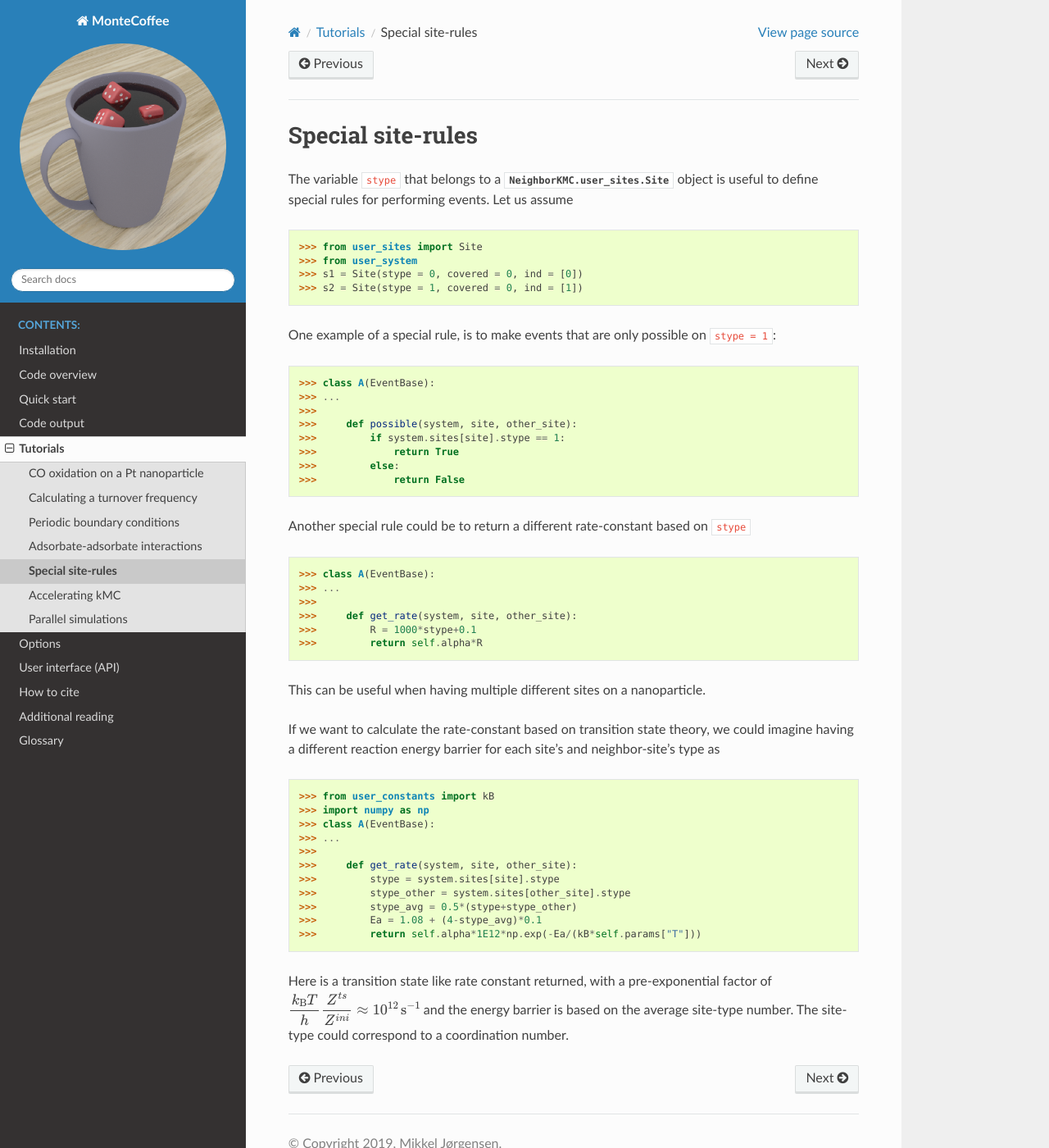
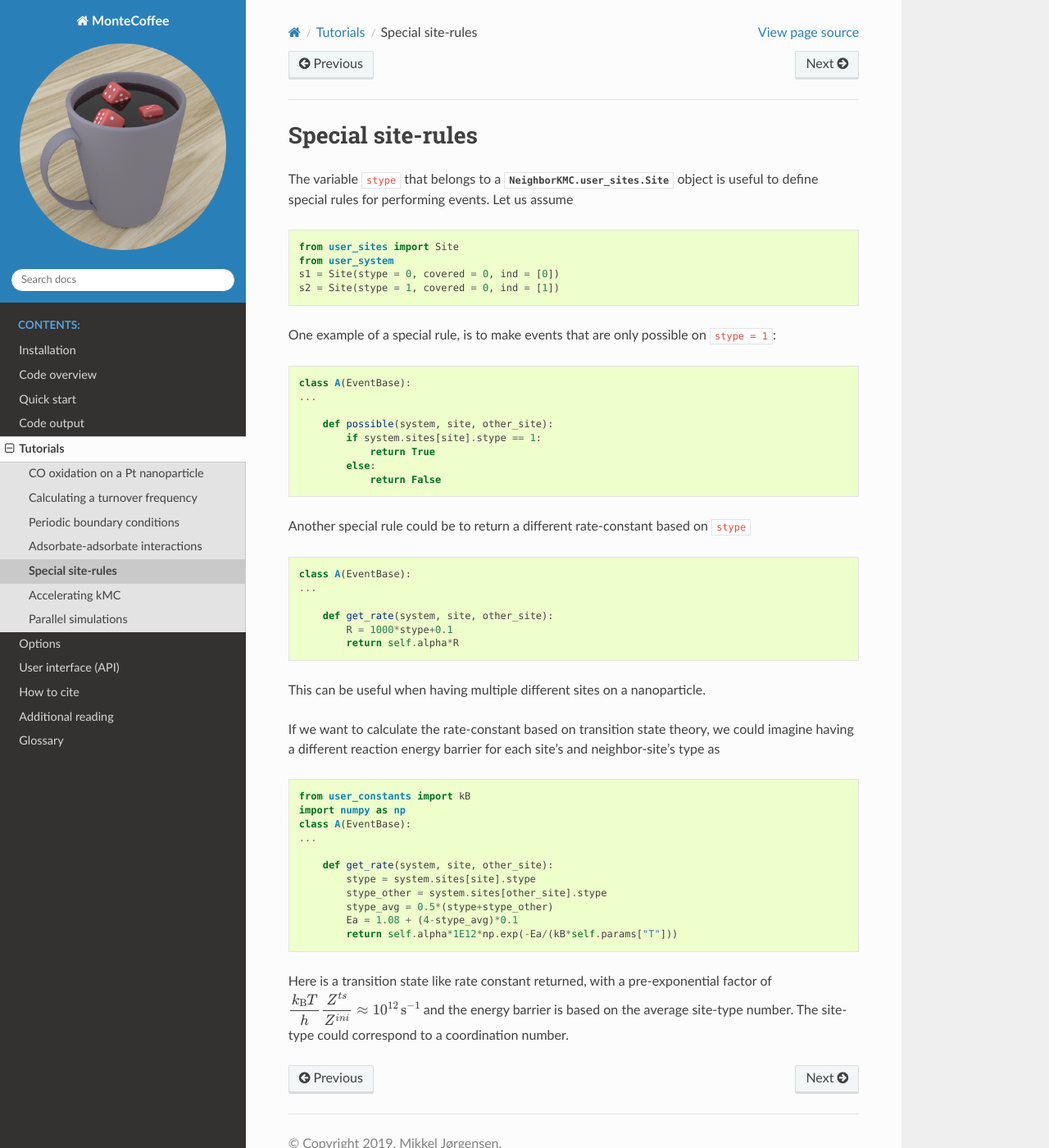
Before and after one commit to sevyharris/MonteCoffee, a Sphinx documentation site: the page built from documentation/tutorials/sites.rst, in a window 1280 px wide and 1400 px high. Shown: the whole window at 82% size. Built offline with Sphinx 7.4.7 and the Read the Docs theme 2.0.0, drawn with Linux system fonts in a browser that asks for light colours; some of the changed lines change nothing that is shown.

Commit message:
- removed >>> in rest of documentation.

```diff
--- a/documentation/tutorials/sites.rst
+++ b/documentation/tutorials/sites.rst
@@ -6,48 +6,56 @@ Special site-rules
 The variable :code:`stype` that belongs to a :class:`NeighborKMC.user_sites.Site` object
 is useful to define special rules for performing events. Let us assume
 
->>> from user_sites import Site
->>> from user_system
->>> s1 = Site(stype = 0, covered = 0, ind = [0])
->>> s2 = Site(stype = 1, covered = 0, ind = [1])
+.. code-block:: python
+
+     from user_sites import Site
+     from user_system
+     s1 = Site(stype = 0, covered = 0, ind = [0])
+     s2 = Site(stype = 1, covered = 0, ind = [1])
 
 One example of a special rule, is to make events that are only possible on :code:`stype = 1`:
 
->>> class A(EventBase):
->>> ...
->>>
->>>     def possible(system, site, other_site):
->>>         if system.sites[site].stype == 1:
->>>             return True
->>>         else:
->>>             return False
+.. code-block:: python
+
+     class A(EventBase):
+     ...
+
+         def possible(system, site, other_site):
+             if system.sites[site].stype == 1:
+                 return True
+             else:
+                 return False
 
 
 Another special rule could be to return a different rate-constant based on :code:`stype`
 
->>> class A(EventBase):
->>> ...
->>>
->>>     def get_rate(system, site, other_site):
->>>         R = 1000*stype+0.1
->>>         return self.alpha*R
+.. code-block:: python
+
+     class A(EventBase):
+     ...
+
+         def get_rate(system, site, other_site):
+             R = 1000*stype+0.1
+             return self.alpha*R
 
 This can be useful when having multiple different sites on a nanoparticle.
 
 If we want to calculate the rate-constant based on transition state theory, we could imagine
 having a different reaction energy barrier for each site's and neighbor-site's type as
 
->>> from user_constants import kB
->>> import numpy as np
->>> class A(EventBase):
->>> ...
->>>
->>>     def get_rate(system, site, other_site):
->>>         stype = system.sites[site].stype
->>>         stype_other = system.sites[other_site].stype
->>>         stype_avg = 0.5*(stype+stype_other)
->>>         Ea = 1.08 + (4-stype_avg)*0.1
->>>         return self.alpha*1E12*np.exp(-Ea/(kB*self.params["T"]))
+.. code-block:: python
+
+     from user_constants import kB
+     import numpy as np
+     class A(EventBase):
+     ...
+
+         def get_rate(system, site, other_site):
+             stype = system.sites[site].stype
+             stype_other = system.sites[other_site].stype
+             stype_avg = 0.5*(stype+stype_other)
+             Ea = 1.08 + (4-stype_avg)*0.1
+             return self.alpha*1E12*np.exp(-Ea/(kB*self.params["T"]))
 
 Here is a transition state like rate constant returned, with a pre-exponential factor of :math:`\dfrac{k_\mathrm{B}T}{h}\dfrac{Z^{ts}}{Z^{ini}} \approx 10^{12}\,\mathrm{s}^{-1}` and the energy barrier is based on
 the average site-type number. The site-type could correspond to a coordination number.
```
